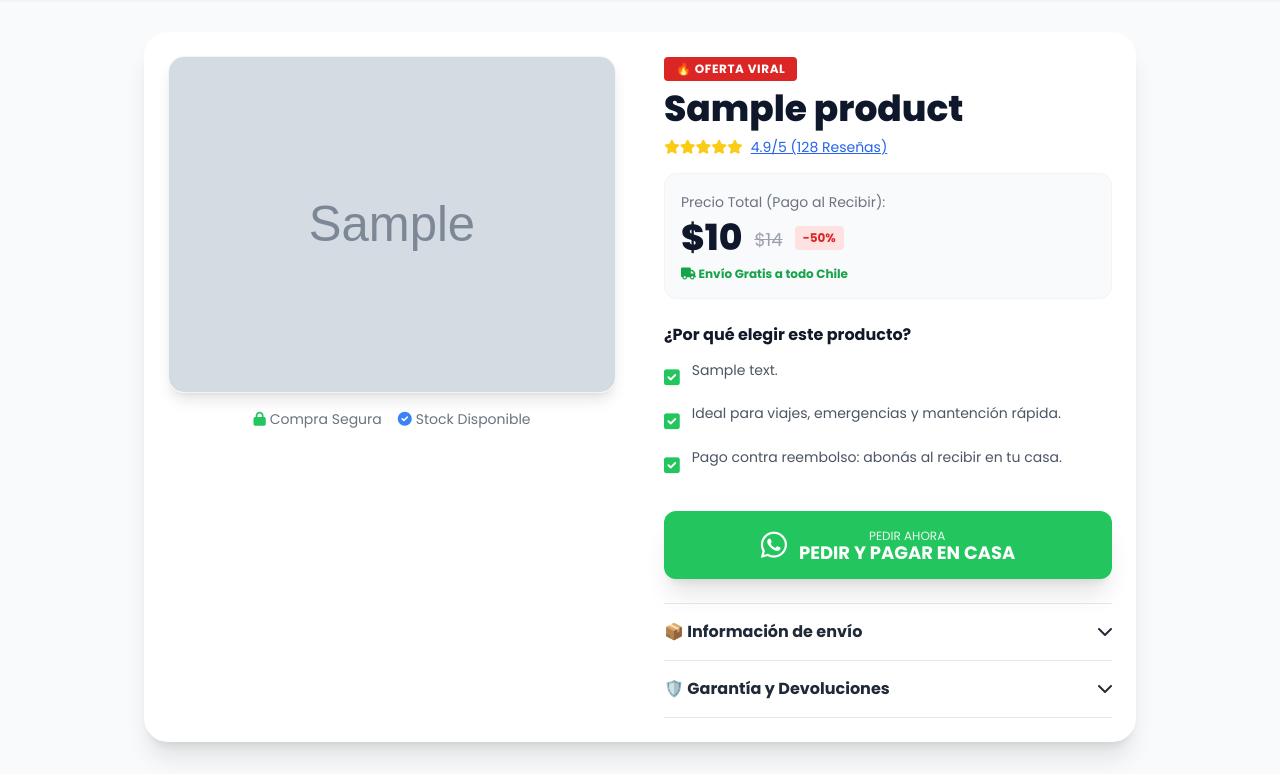
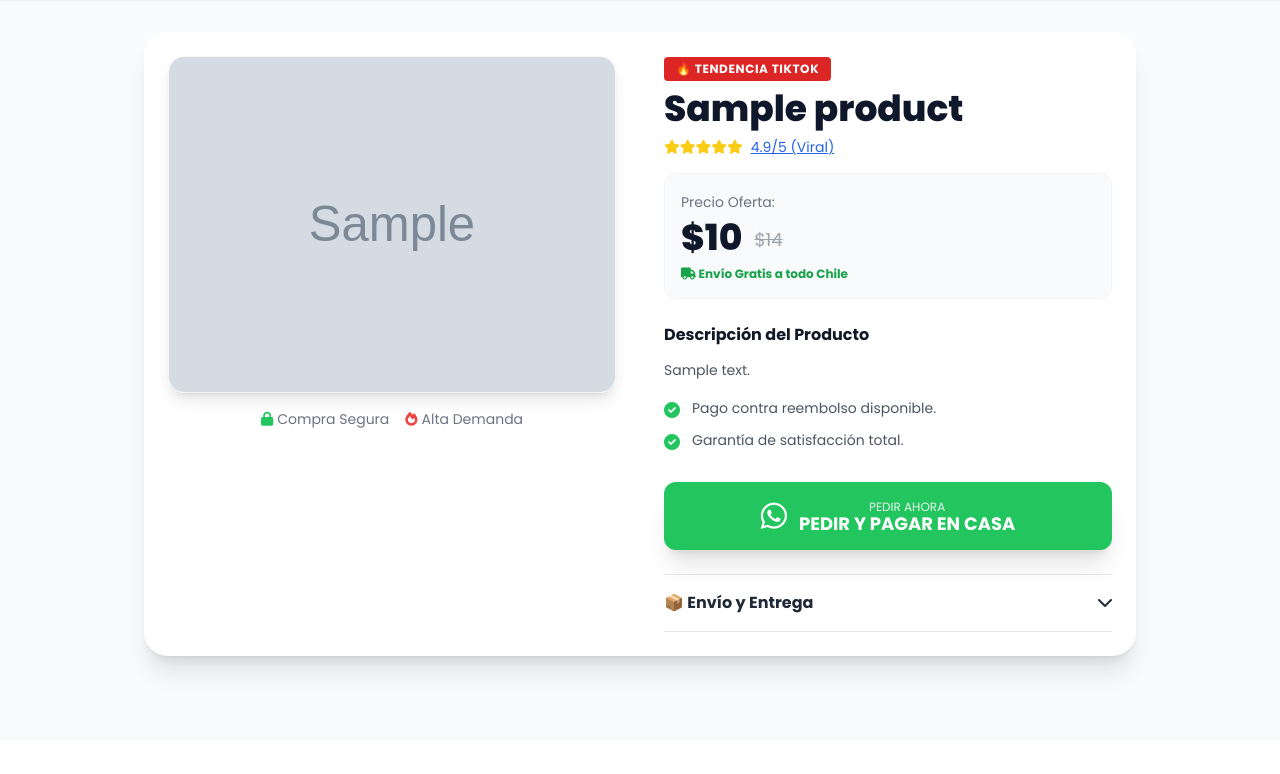
Before and after one commit to kaistorecl/tienda-viral-demo, a Flask app: page /producto/1 in a window 1280 px wide. Shown: the part 60-834 px from the top of the page. After the commit the page ends 739 px from the top, so only its background shows below. Run offline with Flask 3, Linux system fonts and the light colour scheme; tables that the repository leaves empty hold one stand-in row (values such as "Sample post"); grey boxes marked "Sample" are stand-in pictures; some libraries are stand-ins or nearby versions.

Commit message:
Enhance product page with video and description updates
Added video overlay functionality and updated product description handling.

```diff
--- a/templates/index.html
+++ b/templates/index.html
@@ -9,9 +9,16 @@
     <style>
         @import url('https://fonts.googleapis.com/css2?family=Poppins:wght@300;400;600;700;800&display=swap');
         body { font-family: 'Poppins', sans-serif; }
-        /* Estilo para los acordeones */
         details > summary { list-style: none; }
         details > summary::-webkit-details-marker { display: none; }
+
+        /* Animación para el botón de video */
+        .pulse-video { animation: pulse-red 2s infinite; }
+        @keyframes pulse-red {
+            0% { box-shadow: 0 0 0 0 rgba(239, 68, 68, 0.7); }
+            70% { box-shadow: 0 0 0 10px rgba(239, 68, 68, 0); }
+            100% { box-shadow: 0 0 0 0 rgba(239, 68, 68, 0); }
+        }
     </style>
 </head>
 <body class="bg-gray-50 min-h-screen">
@@ -28,54 +35,67 @@
 
             <div class="relative">
                 <div class="sticky top-24">
-                    <img src="{{ producto.imagen }}" alt="{{ producto.nombre }}" class="w-full rounded-2xl shadow-lg border border-gray-100">
+                    <div class="relative overflow-hidden rounded-2xl border border-gray-100 shadow-lg group">
+                        <img src="{{ producto.imagen }}" alt="{{ producto.nombre }}" class="w-full object-cover">
+
+                        <div id="video-overlay" class="hidden absolute inset-0 bg-black/40 flex items-center justify-center group-hover:bg-black/20 transition">
+                            <a id="video-link" href="#" target="_blank" class="pulse-video bg-red-600 text-white rounded-full w-20 h-20 flex items-center justify-center text-3xl shadow-2xl hover:scale-110 transition transform">
+                                <i class="fas fa-play ml-1"></i>
+                            </a>
+                        </div>
+                        <div id="video-label" class="hidden absolute bottom-4 left-0 right-0 text-center">
+                            <span class="bg-black/70 text-white px-3 py-1 rounded-full text-xs font-bold uppercase tracking-wider">
+                                <i class="fab fa-tiktok mr-1"></i> Ver Video Viral
+                            </span>
+                        </div>
+                    </div>
+
                     <div class="flex justify-center gap-4 mt-4 text-sm text-gray-500">
                         <div class="flex items-center gap-1"><i class="fas fa-lock text-green-500"></i> Compra Segura</div>
-                        <div class="flex items-center gap-1"><i class="fas fa-check-circle text-blue-500"></i> Stock Disponible</div>
+                        <div class="flex items-center gap-1"><i class="fas fa-fire text-red-500"></i> Alta Demanda</div>
                     </div>
                 </div>
             </div>
 
             <div>
-                <span class="bg-red-600 text-white px-3 py-1 rounded text-xs font-bold uppercase tracking-wider mb-2 inline-block">🔥 Oferta Viral</span>
+                <span class="bg-red-600 text-white px-3 py-1 rounded text-xs font-bold uppercase tracking-wider mb-2 inline-block">🔥 Tendencia TikTok</span>
                 <h1 class="text-3xl md:text-4xl font-extrabold text-slate-900 leading-tight mb-2">{{ producto.nombre }}</h1>
 
                 <div class="flex items-center gap-2 mb-4">
                     <div class="text-yellow-400 text-sm">
                         <i class="fas fa-star"></i><i class="fas fa-star"></i><i class="fas fa-star"></i><i class="fas fa-star"></i><i class="fas fa-star"></i>
                     </div>
-                    <span class="text-sm text-blue-600 underline font-medium">4.9/5 (128 Reseñas)</span>
+                    <span class="text-sm text-blue-600 underline font-medium">4.9/5 (Viral)</span>
                 </div>
 
                 <div class="bg-gray-50 p-4 rounded-xl border border-gray-100 mb-6">
-                    <span class="text-gray-500 text-sm font-medium">Precio Total (Pago al Recibir):</span>
+                    <span class="text-gray-500 text-sm font-medium">Precio Oferta:</span>
                     <div class="flex items-end gap-3 mt-1">
                         <span class="text-4xl font-black text-slate-900">${{ "{:,.0f}".format(producto.precio).replace(',', '.') }}</span>
                         <span class="text-lg text-gray-400 line-through mb-1">${{ "{:,.0f}".format(producto.antes).replace(',', '.') }}</span>
-                        <span class="text-xs bg-red-100 text-red-600 font-bold px-2 py-1 rounded mb-2">-50%</span>
                     </div>
                     <p class="text-green-600 text-xs font-bold mt-2"><i class="fas fa-truck"></i> Envío Gratis a todo Chile</p>
                 </div>
 
                 <div class="mb-8">
-                    <h3 class="font-bold text-gray-900 mb-3">¿Por qué elegir este producto?</h3>
+                    <h3 class="font-bold text-gray-900 mb-3">Descripción del Producto</h3>
+                    <p id="desc-text" class="text-gray-600 text-sm leading-relaxed mb-4">
+                        {{ producto.descripcion }}
+                    </p>
+
                     <ul class="space-y-3">
                         <li class="flex items-start gap-3">
-                            <i class="fas fa-check-square text-green-500 mt-1 text-lg"></i>
-                            <span class="text-gray-600 text-sm leading-relaxed">{{ producto.descripcion }}</span>
+                            <i class="fas fa-check-circle text-green-500 mt-1"></i>
+                            <span class="text-gray-600 text-sm">Pago contra reembolso disponible.</span>
                         </li>
                         <li class="flex items-start gap-3">
-                            <i class="fas fa-check-square text-green-500 mt-1 text-lg"></i>
-                            <span class="text-gray-600 text-sm">Ideal para viajes, emergencias y mantención rápida.</span>
-                        </li>
-                        <li class="flex items-start gap-3">
-                            <i class="fas fa-check-square text-green-500 mt-1 text-lg"></i>
-                            <span class="text-gray-600 text-sm">Pago contra reembolso: abonás al recibir en tu casa.</span>
+                            <i class="fas fa-check-circle text-green-500 mt-1"></i>
+                            <span class="text-gray-600 text-sm">Garantía de satisfacción total.</span>
                         </li>
                     </ul>
                 </div>
 
-                <button onclick="pedirPorWhatsApp()" class="w-full bg-green-500 hover:bg-green-600 text-white font-bold py-4 px-6 rounded-xl shadow-xl transform transition hover:scale-105 flex justify-center items-center gap-3 text-lg mb-6 animate-bounce-slow">
+                <button onclick="pedirPorWhatsApp()" class="w-full bg-green-500 hover:bg-green-600 text-white font-bold py-4 px-6 rounded-xl shadow-xl transform transition hover:scale-105 flex justify-center items-center gap-3 text-lg mb-6">
                     <i class="fab fa-whatsapp text-3xl"></i>
                     <div>
                         <div class="text-xs font-normal uppercase opacity-90">Pedir ahora</div>
@@ -86,25 +106,11 @@
                 <div class="border-t border-gray-200">
                     <details class="group py-4 border-b border-gray-200 cursor-pointer">
                         <summary class="flex justify-between items-center font-bold text-gray-800">
-                            <span>📦 Información de envío</span>
+                            <span>📦 Envío y Entrega</span>
                             <span class="transition group-open:rotate-180"><i class="fas fa-chevron-down"></i></span>
                         </summary>
                         <div class="text-gray-600 text-sm mt-3 pl-4">
-                            <ul class="list-disc">
-                                <li>Envío Gratis a todo el país.</li>
-                                <li>Tiempo estimado: 2 a 5 días hábiles.</li>
-                                <li>Enviamos vía BlueExpress o Starken.</li>
-                            </ul>
-                        </div>
-                    </details>
-
-                    <details class="group py-4 border-b border-gray-200 cursor-pointer">
-                        <summary class="flex justify-between items-center font-bold text-gray-800">
-                            <span>🛡️ Garantía y Devoluciones</span>
-                            <span class="transition group-open:rotate-180"><i class="fas fa-chevron-down"></i></span>
-                        </summary>
-                        <div class="text-gray-600 text-sm mt-3 pl-4">
-                            <p>Garantía de 30 días por fallas de fábrica. Si el producto llega dañado, te enviamos uno nuevo sin costo.</p>
+                            <p>Enviamos a todo Chile vía BlueExpress o Starken. El tiempo de entrega es de 2 a 5 días hábiles.</p>
                         </div>
                     </details>
                 </div>
@@ -114,11 +120,32 @@
     </div>
 
     <script>
+        document.addEventListener("DOMContentLoaded", function() {
+            const descElement = document.getElementById('desc-text');
+            const rawText = descElement.innerHTML;
+
+            // Buscamos el patrón [VIDEO]...[/VIDEO]
+            const videoRegex = /\[VIDEO\](.*?)\[\/VIDEO\]/;
+            const match = rawText.match(videoRegex);
+
+            if (match) {
+                const videoUrl = match[1];
+
+                // 1. Limpiamos la descripción (quitamos el link feo)
+                descElement.innerHTML = rawText.replace(videoRegex, '');
+
+                // 2. Activamos el botón de Play en la imagen
+                document.getElementById('video-overlay').classList.remove('hidden');
+                document.getElementById('video-label').classList.remove('hidden');
+                document.getElementById('video-link').href = videoUrl;
+            }
+        });
+
         function pedirPorWhatsApp() {
             let telefono = "56954055268";
             let producto = "{{ producto.nombre }}";
             let precio = "${{ '{:,.0f}'.format(producto.precio).replace(',', '.') }}";
-            let mensaje = `Hola! 👋 Quiero pedir la *${producto}* a ${precio} con la Oferta Viral.\n\nMis datos de envío son:\n- Nombre:\n- Dirección:\n- Comuna:\n\nQuedo atento!`;
+            let mensaje = `Hola! 👋 Vi el video viral de *${producto}* (${precio}) y quiero pedirlo con Pago en Casa.\n\nMis datos:\n- Nombre:\n- Dirección:\n- Comuna:`;
             let url = `https://wa.me/${telefono}?text=${encodeURIComponent(mensaje)}`;
             window.open(url, '_blank');
         }
```
